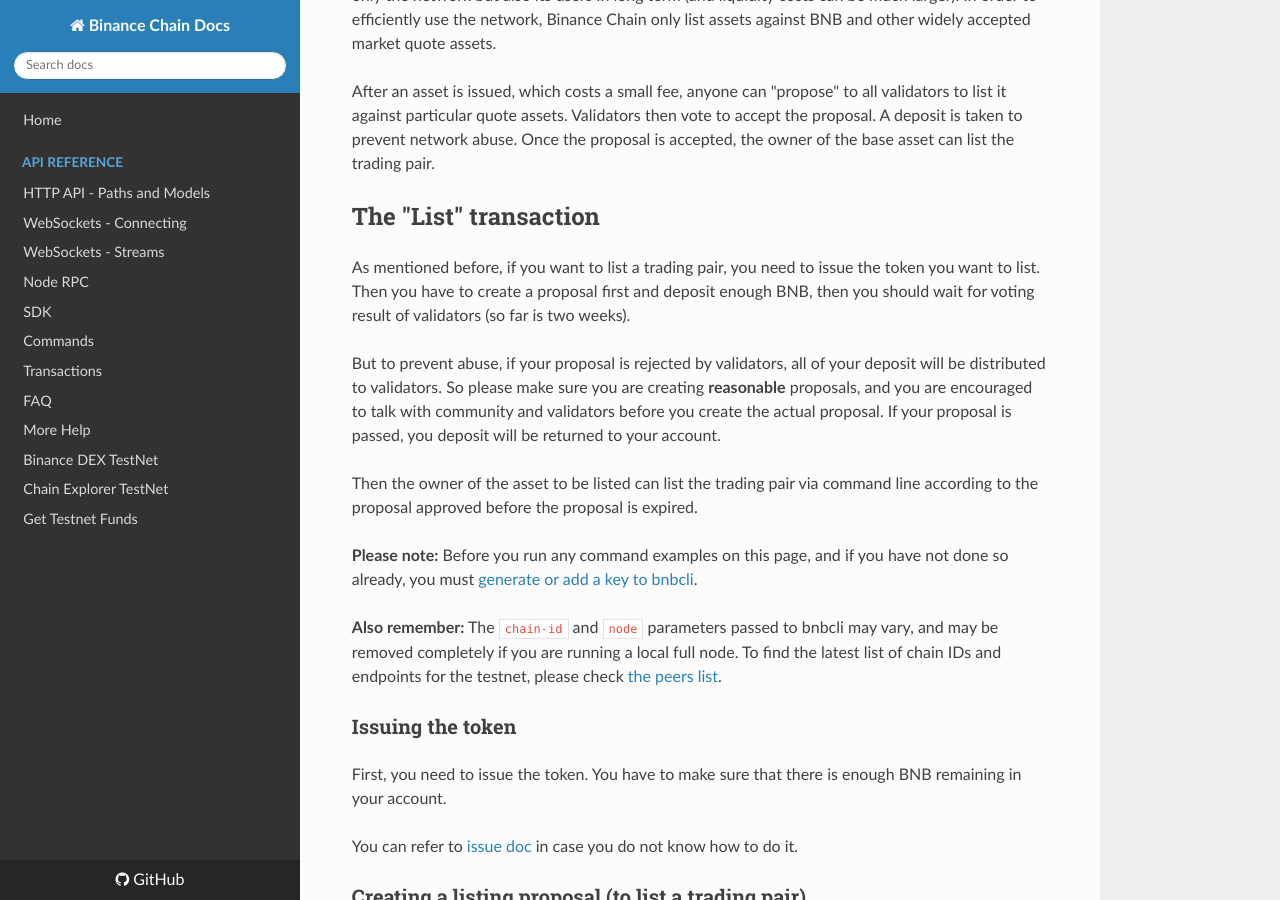
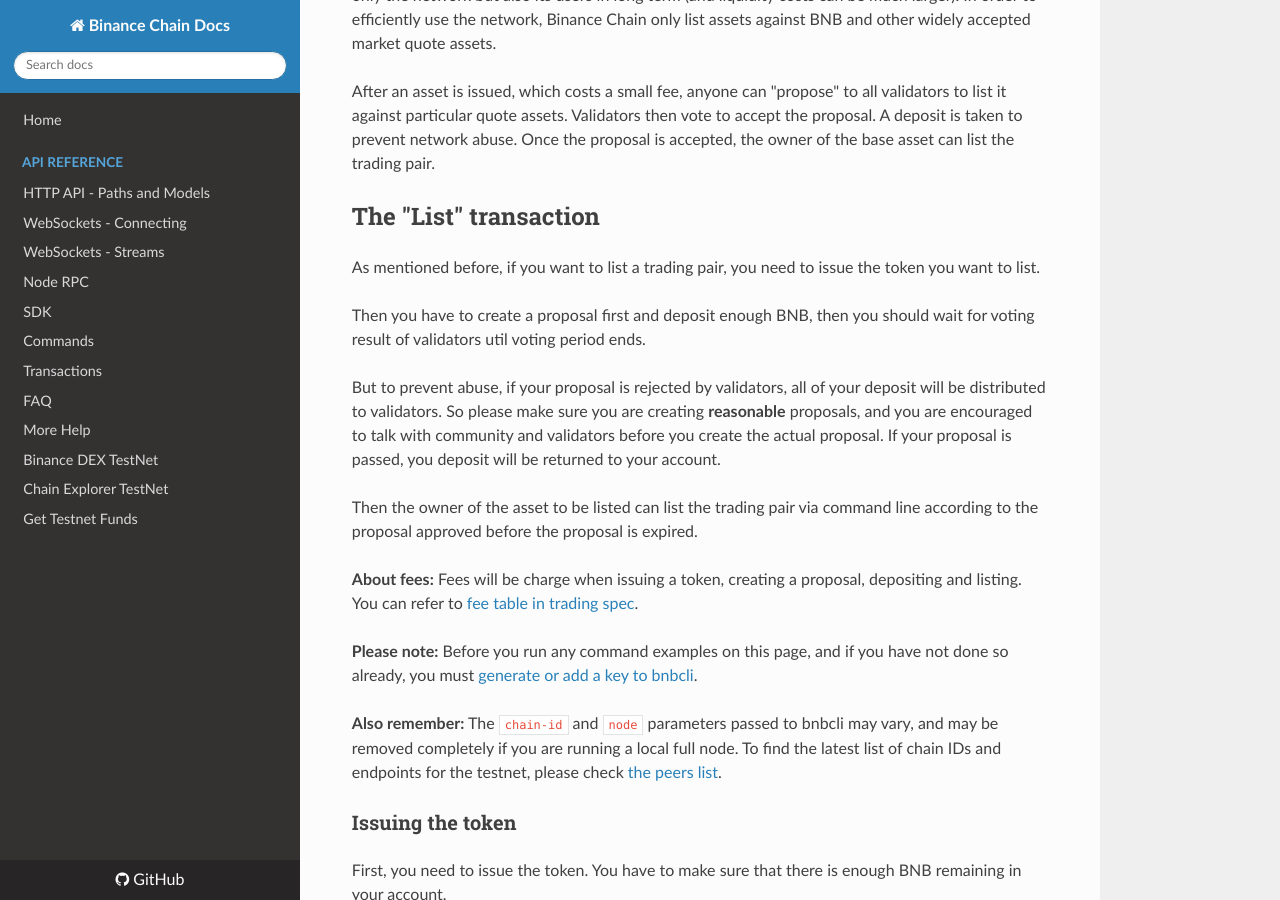
Before and after one commit to yash-sharma1/docs-site, an MkDocs documentation site: the page built from docs/list.md, in a window 1280 px wide and 900 px high, scrolled down 352 px. Built offline with MkDocs 1.6.1, drawn with Linux system fonts in a browser that asks for light colours; nearby versions of some CDN libraries.

Commit message:
mention fees in list.md

```diff
--- a/docs/list.md
+++ b/docs/list.md
@@ -18,8 +18,10 @@
 
 ## The "List" transaction
 
-As mentioned before, if you want to list a trading pair, you need to issue the token you want to list. Then you have to
-create a proposal first and deposit enough BNB, then you should wait for voting result of validators (so far is two weeks).
+As mentioned before, if you want to list a trading pair, you need to issue the token you want to list.
+
+Then you have to create a proposal first and deposit enough BNB, then you should wait for voting result of validators util
+voting period ends.
 
 But to prevent abuse, if your proposal is rejected by validators, all of your deposit will be distributed to
 validators. So please make sure you are creating **reasonable** proposals, and you are encouraged to talk with
@@ -29,9 +31,13 @@
 Then the owner of the asset to be listed can list the trading pair via command line according to the proposal
 approved before the proposal is expired.
 
+**About fees:** Fees will be charge when issuing a token, creating a proposal, depositing and listing. You can refer to [fee table in trading spec](./trading-spec.md).
+
 **Please note:** Before you run any command examples on this page, and if you have not done so already, you must [generate or add a key to bnbcli](./keys.md).
 
-**Also remember:** The `chain-id` and `node` parameters passed to bnbcli may vary, and may be removed completely if you are running a local full node. To find the latest list of chain IDs and endpoints for the testnet, please check [the peers list](https://testnet-dex.binance.org/api/v1/peers).
+**Also remember:** The `chain-id` and `node` parameters passed to bnbcli may vary, and may be removed completely
+if you are running a local full node. To find the latest list of chain IDs and endpoints for the testnet,
+please check [the peers list](https://testnet-dex.binance.org/api/v1/peers).
 
 ### Issuing the token
 
```
